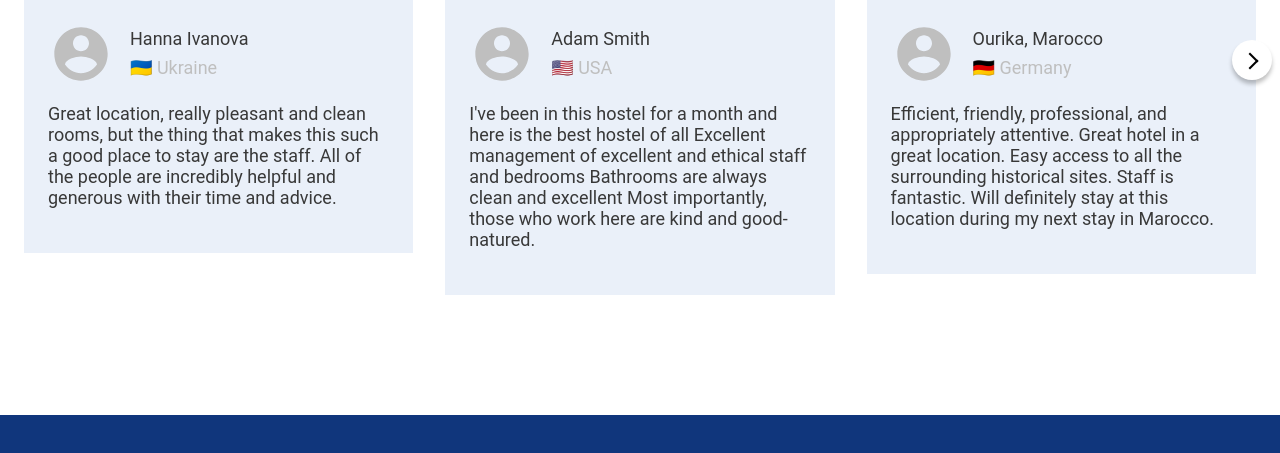
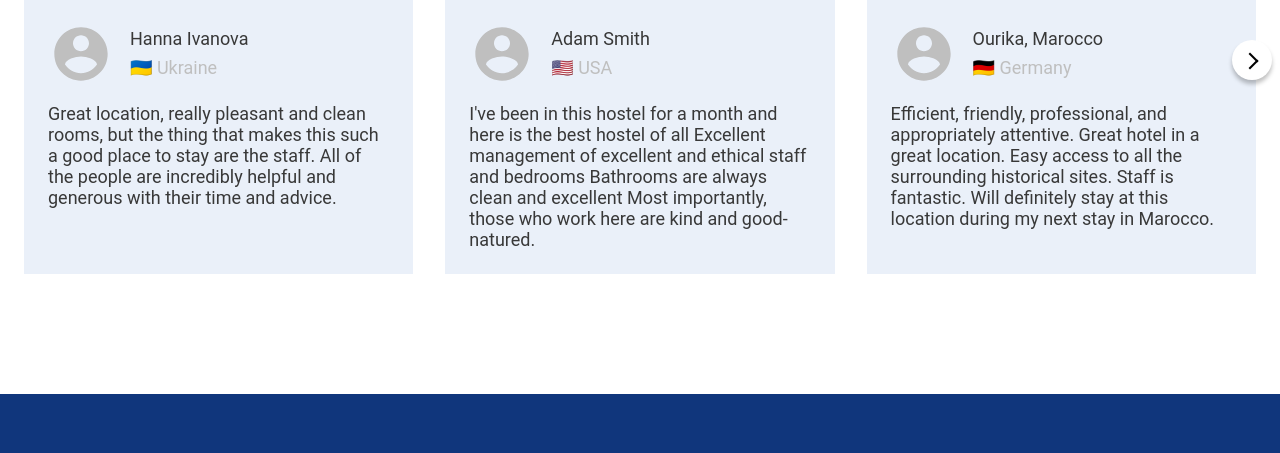
Before and after one commit to PetrovaMaria/if-html, a website: page index.html in a window 1280 px wide. Shown: the part 3365-3818 px from the top of the page. Drawn offline with Linux system fonts and the light colour scheme.

Commit message:
make all project

```diff
--- a/index.html
+++ b/index.html
@@ -369,7 +369,7 @@
                   <p class="personal-date">🇺🇦 Ukraine</p>
                 </div>
               </div>
-              <p class="comment last__comment">
+              <p class="comment first__comment">
                 Great location, really pleasant and clean rooms, but the thing
                 that makes this such a good place to stay are the staff. All of
                 the people are incredibly helpful and generous with their time
@@ -412,7 +412,7 @@
                   <p class="personal-date">🇺🇸 USA</p>
                 </div>
               </div>
-              <p class="comment last__comment">
+              <p class="comment">
                 I've been in this hostel for a month and here is the best hostel
                 of all Excellent management of excellent and ethical staff and
                 bedrooms Bathrooms are always clean and excellent Most
--- a/style/styles.css
+++ b/style/styles.css
@@ -418,8 +418,9 @@
 .img-guests{
   width: 296px;
   height: 296px;
-  padding-bottom: 24px;
+  margin-bottom: 24px;
 }
+
 
 .block{
   width: 296px;
@@ -681,6 +682,7 @@
 .country-mark-reviews{
   display: flex;
 }
+
 
 @media (max-width: 768px) {
   .col-sm-1 {
@@ -1110,7 +1112,6 @@
 
   .guests-reviews{
     background-color: #EAF0F9;
-  ;
   }
 
   .second__guest-reviews-block, .third__guest-reviews-block{
```
